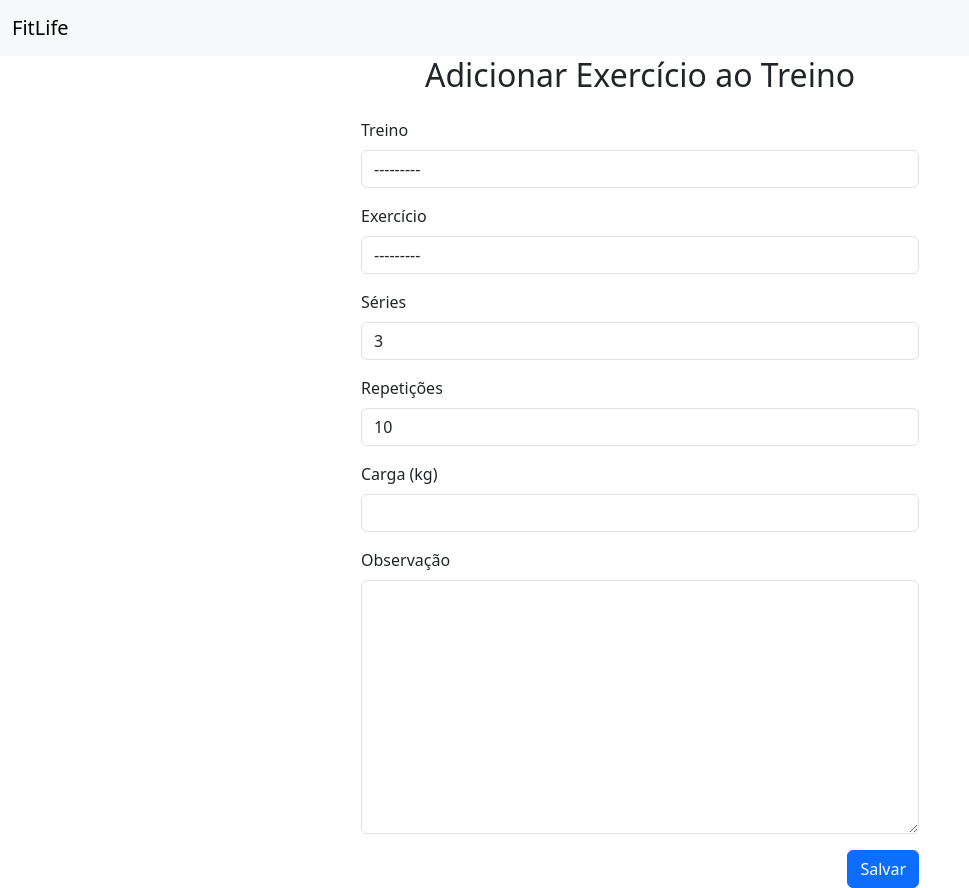
After one commit to anleaes/2025-1-A3-UDWMJ-FAPA-03, a Django app: page /treino/add-exercicio/1/ in a window 1280 px wide. The commit adds this page. Shown: the whole page, without its empty margins (0-969 px from the left). Run offline with Django 5.2, Linux system fonts and the light colour scheme; data that the repository does not hold is empty; some libraries are stand-ins or nearby versions.

Commit message:
treino feita

```diff
--- a/GerenciamentoAcademiaDietaApp/settings.py
+++ b/GerenciamentoAcademiaDietaApp/settings.py
@@ -50,7 +50,6 @@ INSTALLED_APPS = [
     "apps.personal.apps.PersonalConfig",
     "nutricionista.apps.NutricionistaConfig",
     "treino.apps.TreinoConfig",
-    # "treino.apps.TreinoConfig",
     "exercicio.apps.ExercicioConfig",
     "widget_tweaks",
 ]
--- a/apps/treino/views.py
+++ b/apps/treino/views.py
@@ -1,19 +1,19 @@
-from multiprocessing.connection import Client
 from django.shortcuts import get_object_or_404, redirect, render
 
+from cliente.models import Cliente
 from apps.treino.forms import TreinoExercicioForm, TreinoForm
 from apps.treino.models import Treino, TreinoExercicio
 
 
 # Create your views here.
-def add_treino(request, id_client):
+def add_treino(request, id_cliente):
     template_name = "treino/add_treino.html"
     context = {}
     if request.method == "POST":
         form = TreinoForm(request.POST)
         if form.is_valid():
             f = form.save(commit=False)
-            f.client = Client.objects.get(id=id_client)
+            f.cliente = Cliente.objects.get(id=id_cliente)
             f.save()
             form.save_m2m()
             return redirect("treino:list_treinos")
@@ -23,7 +23,7 @@ def add_treino(request, id_client):
 
 
 def list_treinos(request):
-    template_name = "treinos/list_treinos.html"
+    template_name = "treino/list_treinos.html"
     treinos = Treino.objects.all()
     context = {"treinos": treinos}
     return render(request, template_name, context)
@@ -32,11 +32,11 @@ def list_treinos(request):
 def delete_treino(request, id_treino):
     treino = get_object_or_404(Treino, id=id_treino)
     treino.delete()
-    return redirect("treinos:list_treinos")
+    return redirect("treino:list_treinos")
 
 
 def add_treino_exercicio(request, id_treino):
-    template_name = "treinos/add_treino_exercicio.html"
+    template_name = "treino/add_treino_exercicio.html"
     context = {}
     if request.method == "POST":
         form = TreinoExercicioForm(request.POST)
@@ -44,7 +44,7 @@ def add_treino_exercicio(request, id_treino):
             te = form.save(commit=False)
             te.treino = get_object_or_404(Treino, id=id_treino)
             te.save()
-            return redirect("treinos:list_treinos")
+            return redirect("treino:list_treinos")
     else:
         form = TreinoExercicioForm()
     context["form"] = form
@@ -54,4 +54,4 @@ def add_treino_exercicio(request, id_treino):
 def delete_treino_exercicio(request, id_te):
     te = get_object_or_404(TreinoExercicio, id=id_te)
     te.delete()
-    return redirect("treinos:list_treinos")
+    return redirect("treino:list_treinos")
--- a/templates/cliente/components/navbar.html
+++ b/templates/cliente/components/navbar.html
@@ -38,6 +38,7 @@
           <ul class="dropdown-menu">
             <li><a class="dropdown-item" href="{% url "personal:cadastroPersonal" %}">Adicionar Personal</a></li>
             <li><a class="dropdown-item" href="{% url "personal:list_personais" %}">Listar Personais</a></li>
+            <li><a class="dropdown-item" href="{% url "treino:list_treinos" %}">Listar Treinos</a></li>
           </ul>
         </li>
         <li class="nav-item dropdown">
--- /dev/null
+++ b/templates/treino/add_treino_exercicio.html
@@ -0,0 +1,49 @@
+{% extends 'base.html' %}
+{% load widget_tweaks %}
+
+{% block body %}
+{% include "../cliente/components/navbar.html" %}
+
+<main class="container-lg min-vh-100 d-flex justify-content-center align-items-center">
+    <div class="w-50">
+        <h2 class="mb-4 text-center">Adicionar Exercício ao Treino</h2>
+        <form method="POST">
+            {% csrf_token %}
+
+            <div class="mb-3">
+                <label class="form-label">Treino</label>
+                {{form.treino|add_class:"form-control"}}
+            </div>
+
+            <div class="mb-3">
+                <label class="form-label">Exercício</label>
+                {{form.exercicio|add_class:"form-control"}}
+            </div>
+
+            <div class="mb-3">
+                <label class="form-label">Séries</label>
+                {{form.series|add_class:"form-control"}}
+            </div>
+
+            <div class="mb-3">
+                <label class="form-label">Repetições</label>
+                {{form.repeticoes|add_class:"form-control"}}
+            </div>
+
+            <div class="mb-3">
+                <label class="form-label">Carga (kg)</label>
+                {{form.carga|add_class:"form-control"}}
+            </div>
+
+            <div class="mb-3">
+                <label class="form-label">Observação</label>
+                {{form.observacao|add_class:"form-control"}}
+            </div>
+
+            <div class="text-end">
+                <button type="submit" class="btn btn-primary">Salvar</button>
+            </div>
+        </form>
+    </div>
+</main>
+{% endblock %}
```
Also changed, not shown: templates/treino/list_treinos.html (added, +50 -0 lines).
